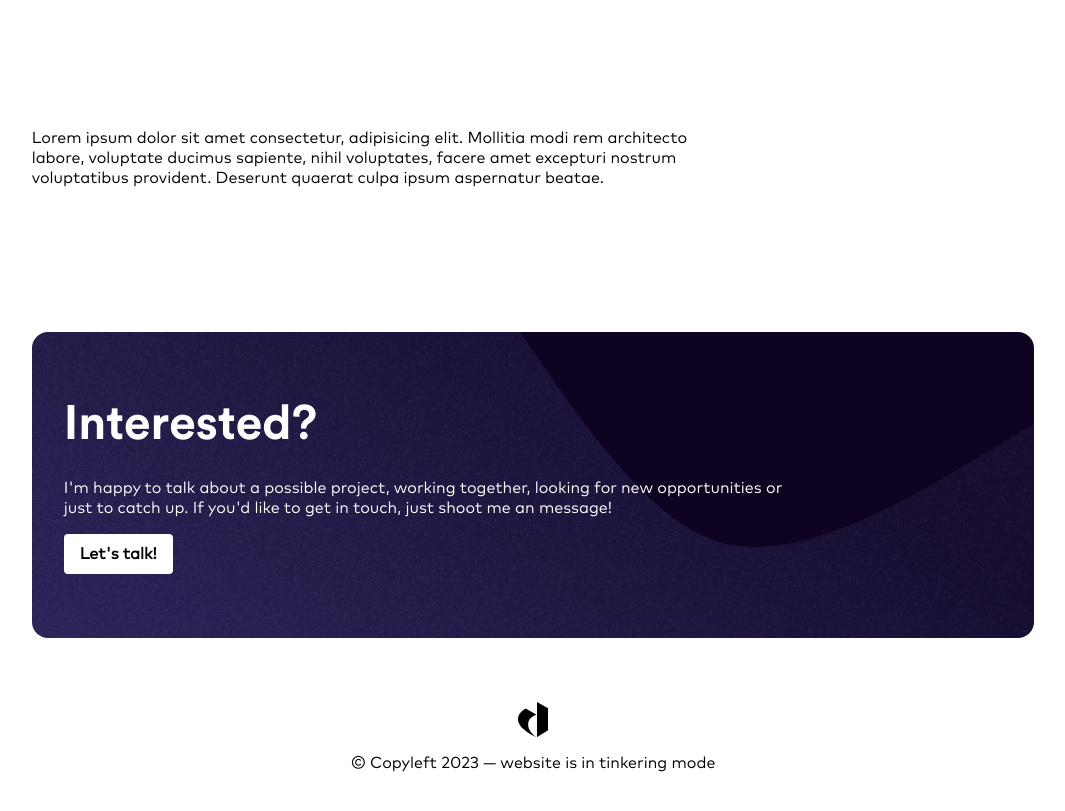
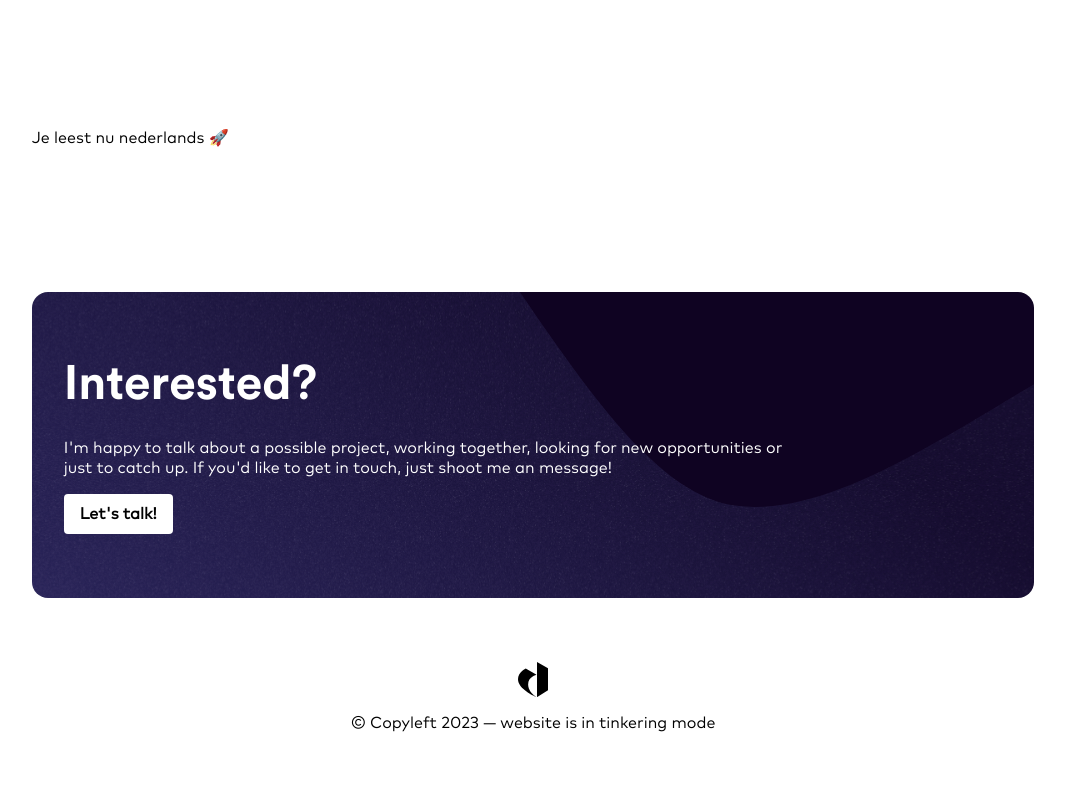
Before and after one commit to dylanvanzanten/portfolio-2022, a Next.js app: page / in a window 1280 px wide. Shown: the part 2600-3411 px from the top of the page, without its empty margins (107-1172 px from the left). Built offline with nearby package versions, Linux system fonts and the light colour scheme.

Commit message:
feat(i18n): Add i18n translation

```diff
--- /dev/null
+++ b/lang/en.json
@@ -0,0 +1,6 @@
+{
+  "page.home.head.title": "Next.js i18n example",
+  "page.home.head.meta.description": "Next.js i18n example - English",
+  "page.home.title": "Welcome to <b>Next.js i18n tutorial</b>",
+  "page.home.description": "You are currently viewing the homepage in English 🚀"
+}
--- /dev/null
+++ b/lang/nl.json
@@ -0,0 +1,6 @@
+{
+  "page.home.head.title": "Next.js i18n example",
+  "page.home.head.meta.description": "Next.js i18n example - Nederlands",
+  "page.home.title": "Welkom!",
+  "page.home.description": "Je leest nu nederlands 🚀"
+}
--- a/next.config.js
+++ b/next.config.js
@@ -19,16 +19,6 @@ const nextConfig = {
   i18n: {
     locales: ["en", "nl"],
     defaultLocale: "nl",
-    domains: [
-      {
-        domain: "dylanvanzanten.nl/en",
-        defaultLocale: "en-US",
-      },
-      {
-        domain: "dylanvanzanten.nl",
-        defaultLocale: "nl-NL",
-      },
-    ],
   },
 
   images: {
--- a/package.json
+++ b/package.json
@@ -20,6 +20,7 @@
     "react": "^18.2.0",
     "react-dom": "^18.2.0",
     "react-icons": "^4.7.1",
+    "react-intl": "^6.2.7",
     "sass": "^1.56.1",
     "sharp": "^0.31.3",
     "typescript": "4.8.4"
--- a/pages/_app.tsx
+++ b/pages/_app.tsx
@@ -1,13 +1,22 @@
 // Libs
+import { IntlProvider } from "react-intl";
+import { useRouter } from "next/router";
 import Head from "next/head";
 import localFont from "@next/font/local";
 import type { AppProps } from "next/app";
 
 // Resources
 import "../styles/_all.scss";
+import nl from "../lang/nl.json";
+import en from "../lang/en.json";
 
 // Components
 import SiteMeta from "../components/SiteMeta/SiteMeta";
+
+const messages = {
+  nl,
+  en,
+};
 
 // Fonts
 const markPro = localFont({
@@ -71,6 +80,8 @@ const circularStd = localFont({
 });
 
 export default function App({ Component, pageProps }: AppProps): JSX.Element {
+  const { locale } = useRouter();
+
   return (
     <>
       <style jsx global>{`
@@ -82,7 +93,9 @@ export default function App({ Component, pageProps }: AppProps): JSX.Element {
       <Head>
         <SiteMeta />
       </Head>
-      <Component {...pageProps} />
+      <IntlProvider locale={locale} messages={messages[locale]}>
+        <Component {...pageProps} />
+      </IntlProvider>
     </>
   );
 }
--- a/pages/index.tsx
+++ b/pages/index.tsx
@@ -1,5 +1,7 @@
 // Libs
 import React, { useEffect, useRef } from "react";
+import { useRouter } from "next/router";
+import { FormattedMessage, useIntl } from "react-intl";
 import Head from "next/head";
 
 // Components
@@ -9,7 +11,12 @@ import CaseTeaser from "../components/CaseTeaser/CaseTeaser";
 import ContactTeaser from "../components/ContactTeaser/ContactTeaser";
 import Footer from "../components/Footer/Footer";
 
-export default function Home() {
+const Home = () => {
+  const intl = useIntl();
+  const description = intl.formatMessage({
+    id: "page.home.head.meta.description",
+  });
+
   const heroRef = useRef<HTMLDivElement>(null);
   const headerRef = useRef<HTMLDivElement>(null);
 
@@ -55,10 +62,7 @@ export default function Home() {
 
         <section data-text className="section-content">
           <p>
-            Lorem ipsum dolor sit amet consectetur, adipisicing elit. Mollitia
-            modi rem architecto labore, voluptate ducimus sapiente, nihil
-            voluptates, facere amet excepturi nostrum voluptatibus provident.
-            Deserunt quaerat culpa ipsum aspernatur beatae.
+            <FormattedMessage id="page.home.description" />
           </p>
         </section>
         <section className="section-content">
@@ -68,4 +72,6 @@ export default function Home() {
       <Footer />
     </>
   );
-}
+};
+
+export default Home;
```
Also changed, not shown: 1 other file (tests, documents, lock files or other folders).
